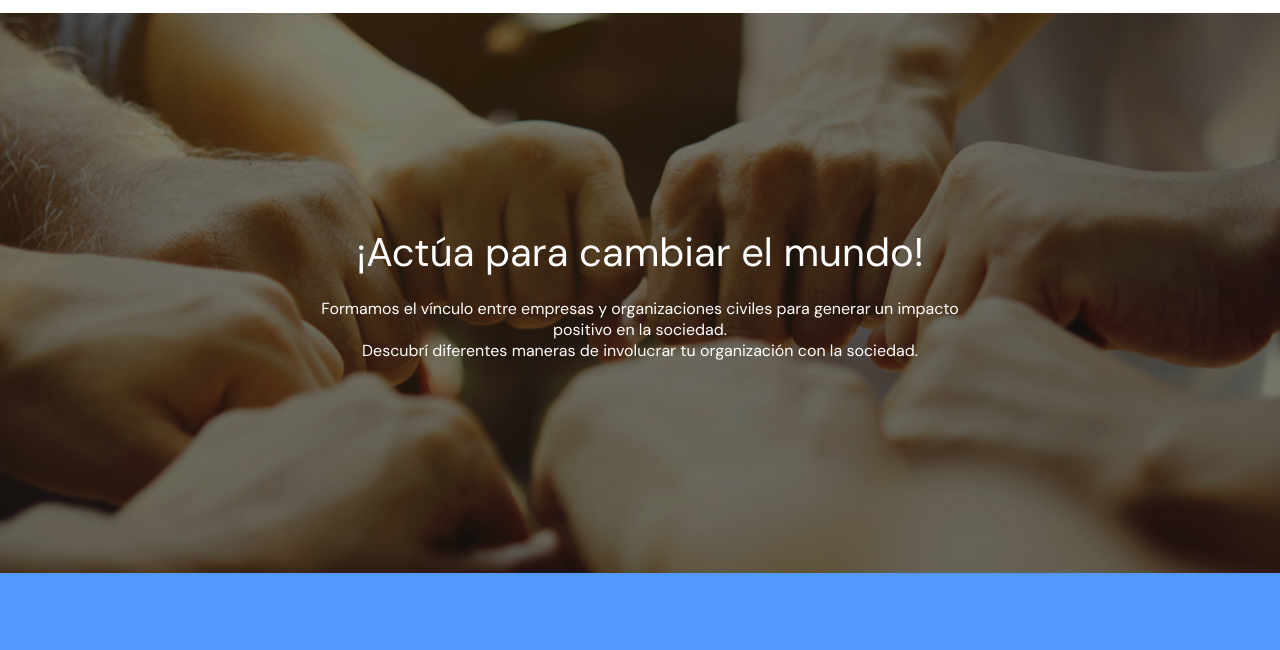
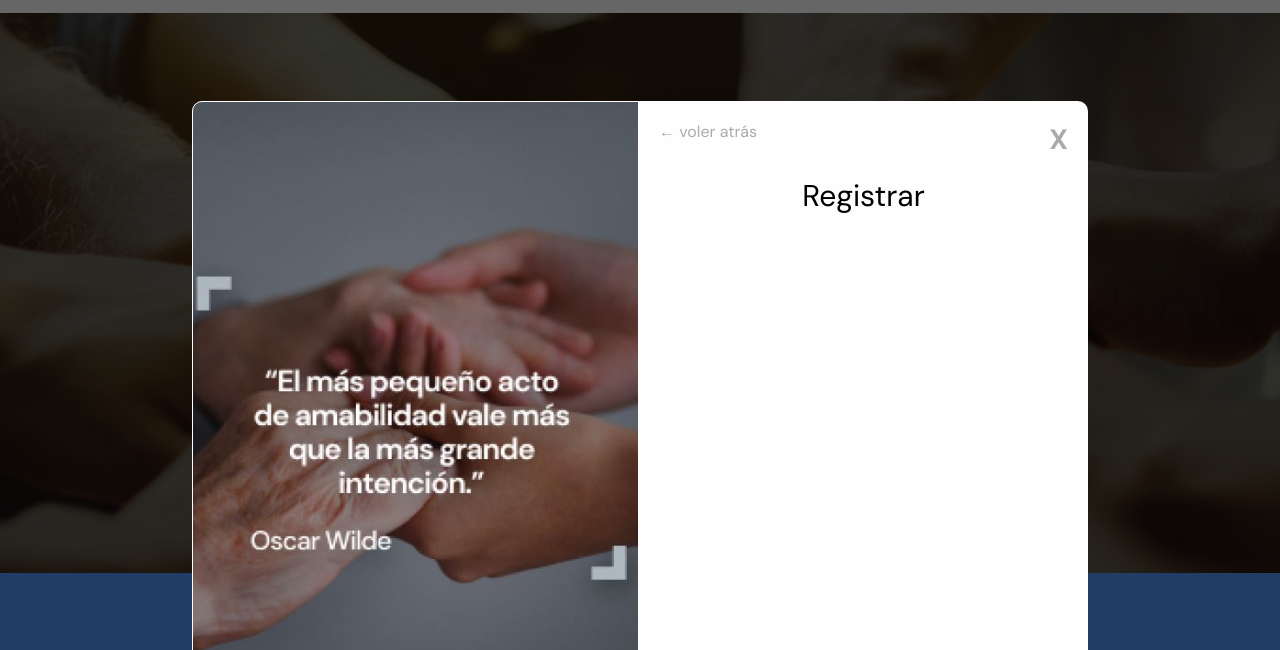
Before and after one commit to Bcpp16/proyecto-integrador-senpai, a plain HTML site: page nuevosArchivos/index.html in a window 1280 px wide. Both pictures are taken after a click on the button "INGRESAR". Shown: the part 91-741 px from the top of the page. Drawn offline with Linux system fonts and the light colour scheme.

Commit message:
ModalAgregado

```diff
--- a/js/index.js
+++ b/js/index.js
@@ -0,0 +1,24 @@
+let modal = document.getElementById("myModal");
+
+// Get the button that opens the modal
+let btn = document.getElementById("btnModal");
+
+// Get the <span> element that closes the modal
+let span = document.getElementsByClassName("close")[0];
+
+// When the user clicks the button, open the modal
+btn.onclick = function() {
+  modal.style.display = "block";
+}
+
+// When the user clicks on <span> (x), close the modal
+span.onclick = function() {
+  modal.style.display = "none";
+}
+
+// When the user clicks anywhere outside of the modal, close it
+window.onclick = function(event) {
+  if (event.target == modal) {
+    modal.style.display = "none";
+  }
+}
--- a/nuevosArchivos/index.html
+++ b/nuevosArchivos/index.html
@@ -20,8 +20,23 @@
     </nav>
 
     <div class="containerBtn">
-      <button class="btn">INGRESAR</button>
+      <button id="btnModal" class="btn">INGRESAR</button>
     </div>
+
+    <div id="myModal" class="modal">
+      <div class="flexModal">
+        <!-- Modal content -->
+        <div class="modal-content">
+        </div>
+        <div class="content2">
+          <span class="comeBack">&larr; voler atrás</span>
+          <span class="close">X</span>
+          <H2>Registrar</H2>
+        </div>
+      </div>
+    </div>
+
+
   </header>
 
   <section class="hero">
@@ -287,7 +302,7 @@
     <p class="copy">copyright © 2021 All rights reserved.</p>
 
   </footer>
-
+  <script src="/js/index.js"></script>
 </body>
 
 </html>
--- a/nuevosArchivos/style.css
+++ b/nuevosArchivos/style.css
@@ -89,6 +89,93 @@ header img {
 
 }
 
+/*==========MODAL=============*/
+
+.modal {
+    display: none;
+    /* Hidden by default */
+    position: fixed;
+    /* Stay in place */
+    z-index: 1;
+    /* Sit on top */
+    left: 0;
+    top: 0;
+    width: 100%;
+    /* Full width */
+    height: 100%;
+    /* Full height */
+    overflow: auto;
+    /* Enable scroll if needed */
+    background-color: rgb(0, 0, 0);
+    /* Fallback color */
+    background-color: rgba(0, 0, 0, 0.6);
+    /* Black w/ opacity */
+
+}
+
+.flexModal {
+    display: flex;
+}
+
+/* Modal Content/Box */
+.modal-content {
+    background-image: url(/Materiales/imagen-modal.JPG);
+    background-position: center;
+    background-repeat: none;
+    background-size: cover;
+    background-color: #fefefe;
+    margin: 15% 0 15% 15%;
+    /* 15% from the top and centered */
+    padding: 15px;
+    border-radius: 10px 0 0 10px;
+    border: 1px solid #fefefe;
+    width: 45%;
+    height: 650px;
+    /* Could be more or less, depending on screen size */
+}
+
+.content2 {
+    background-color: #fefefe;
+    text-align: center;
+    border-radius: 0 10px 10px 0;
+    width: 45%;
+    height: 650px;
+    margin: 15% 15% 15% 0;
+    /* 15% from the top and centered */
+    padding: 20px;
+
+}
+
+.content2 h2 {
+    margin-top: 55px;
+}
+
+.comeBack {
+    color: #aaa;
+    float: left;
+}
+
+.comeBack:hover,
+.comeBack:focus {
+    color: black;
+    text-decoration: none;
+    cursor: pointer;
+}
+
+/* The Close Button */
+.close {
+    color: #aaa;
+    float: right;
+    font-size: 28px;
+    font-weight: bold;
+}
+
+.close:hover,
+.close:focus {
+    color: black;
+    text-decoration: none;
+    cursor: pointer;
+}
 
 /* ======== HERO ======== */
 
@@ -466,7 +553,7 @@ h1 {
 
 .textContact {
     text-align: center;
-    margin-right: 230px;
+    margin-right: -120px;
 }
 
 .flexContactCont {
@@ -477,7 +564,7 @@ h1 {
 .containerContact {
     display: flex;
     width: 70%;
-    justify-content: center;
+    justify-content: start;
     align-items: center;
     height: 30rem;
 
@@ -486,7 +573,8 @@ h1 {
 form {
     display: flex;
     align-content: center;
-    margin-right: 200px;
+    margin-right: 100px;
+
 }
 
 .contactImage {
@@ -498,6 +586,10 @@ form {
     width: 50%;
 }
 
+.forms {
+    width: 30%;
+}
+
 .inputs {
     margin-left: 20px;
 }
@@ -505,12 +597,12 @@ form {
 .inputs input {
     border-radius: 5px;
     padding: 0 10px;
-    width: 230px;
+    width: 200px;
     height: 25px;
     margin: 10px auto;
 }
 
-.labelMenssage{
+.labelMenssage {
     padding-left: 20px;
     margin: 10px;
 }
@@ -523,7 +615,7 @@ form {
 
 .contactBtn {
     text-align: center;
-    margin-right: 230px;
+    margin-right: -120px;
     margin-top: 20px;
 }
 
```
